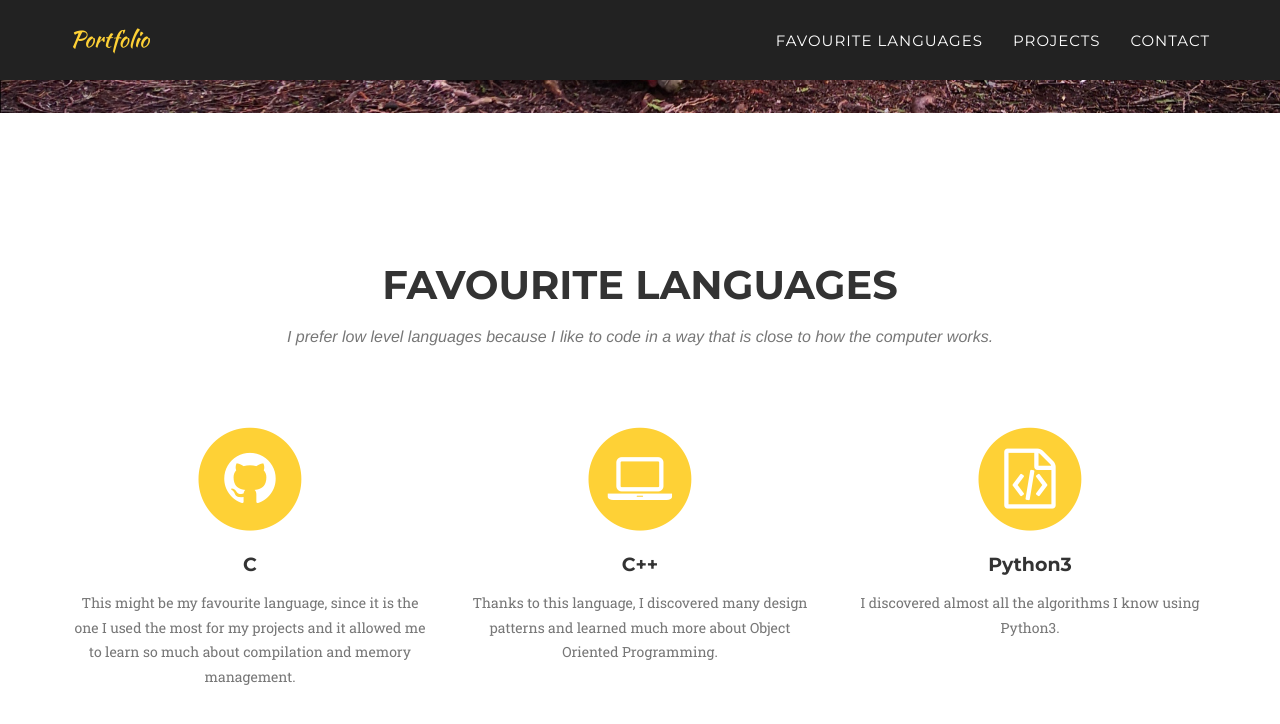
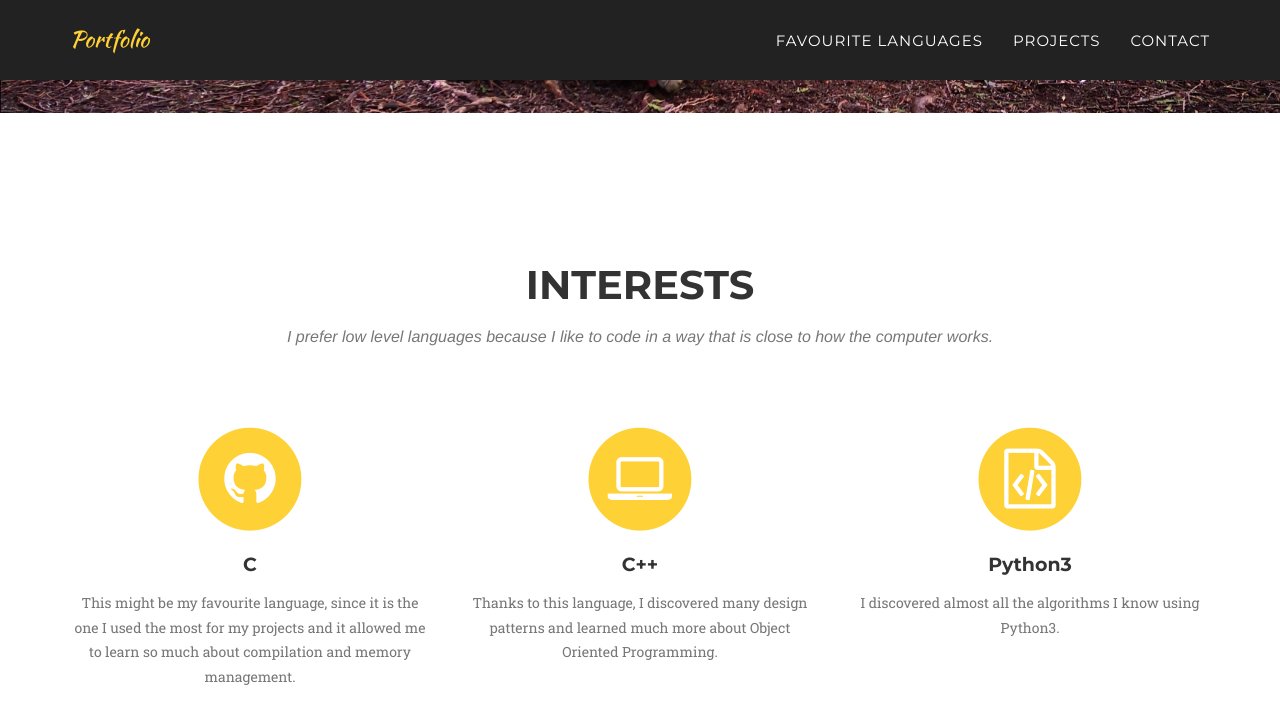
Before and after one commit to DatUser/website, a Jekyll site: the page built from index.html, in a window 1280 px wide and 900 px high, scrolled down 455 px. Shown: the top 724 px of the window. Built offline with Jekyll 4.4.1, drawn with Linux system fonts in a browser that asks for light colours; some web fonts are replaced.

Commit message:
Update services.html

```diff
--- a/_includes/services.html
+++ b/_includes/services.html
@@ -3,7 +3,7 @@
         <div class="container">
             <div class="row">
                 <div class="col-lg-12 text-center">
-                    <h2 class="section-heading">Favourite Languages</h2>
+                    <h2 class="section-heading">Interests</h2>
                     <h3 class="section-subheading text-muted">I prefer low level languages because I like to code in a way that is close to how the computer works.</h3>
                 </div>
             </div>
```
